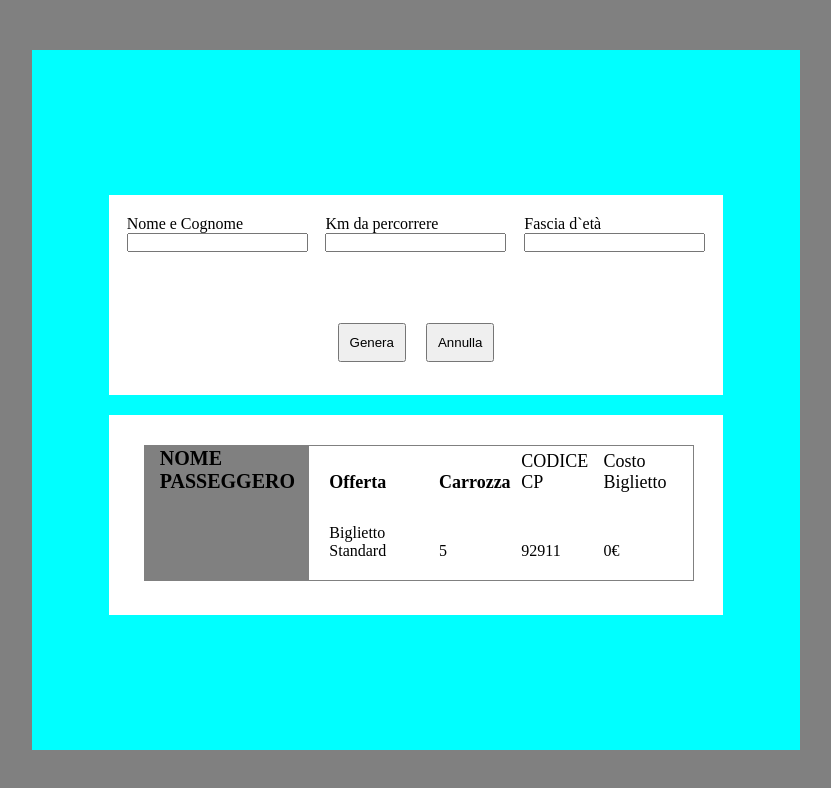
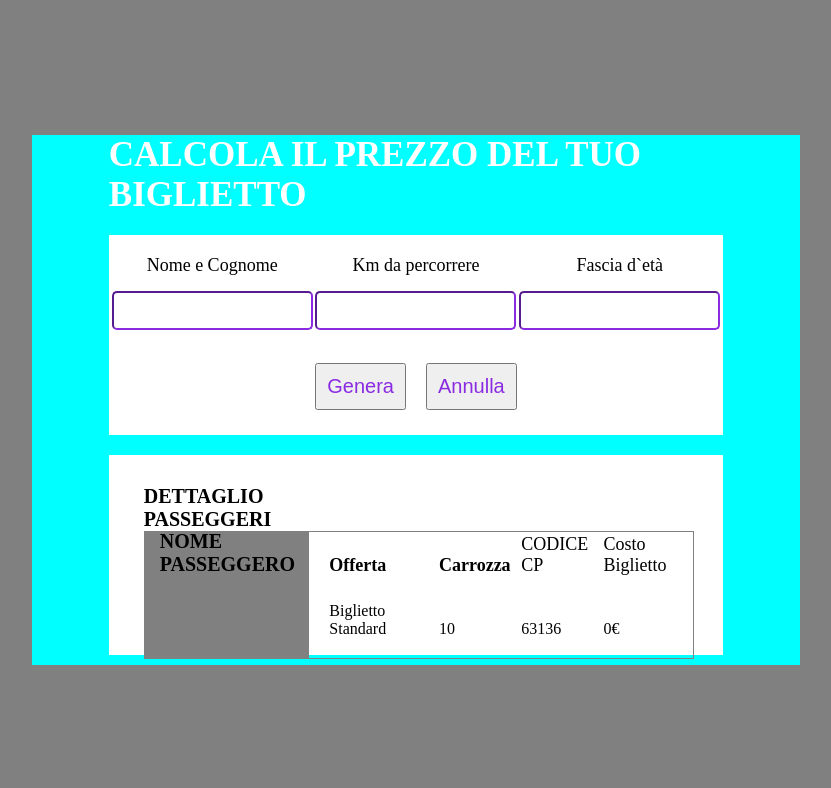
Before and after one commit to IbraChar03/js-biglietto-treno-form, a plain HTML site: page index.html in a window 1280 px wide. Both pictures are taken after a click on the button "Genera". Shown: the whole page, without its empty margins (224-1055 px from the left). Drawn offline with Linux system fonts and the light colour scheme.

Commit message:
numero random carrozza e codice

```diff
--- a/css/style.css
+++ b/css/style.css
@@ -14,7 +14,7 @@ main{
 }
 .container{
     width: 60%;
-     height: 700px;
+    /* height: 700px;    */
     background-color: aqua;
     padding-bottom: 10px;
     display: flex;
@@ -22,6 +22,17 @@ main{
     justify-content: center;
     align-items: center;
 
+}
+.calcola{
+    width: 80%;
+    /* background-color: brown; */
+    display: flex;
+    justify-content: center;
+    align-items: center;
+}
+.text-calcola{
+    color: white;
+    font-size: 35px;
 }
 
 #title{
@@ -44,19 +55,7 @@ main{
 
 }
 
-#prezzo{
-    display: none;
-    color: red;
-    font-size: 35px;
-    text-align: center;
-}
-.box{
-    width: 100%;
-}
-.box:active #prezzo{
-    display: block;
 
-}
 .generatore{
     margin-top: 20px;
     width: 80%;
@@ -70,13 +69,14 @@ main{
 .generatore2{
     margin-top: 20px;
     width: 80%;
-    height: 200px;
+     height: 200px;
     background-color: white;
      display: flex;
     justify-content: center;
     align-items: center;
     padding-top: 30px;
     padding-left: 35px;
+    padding-bottom: 10px;
 }
 .generatore2.mostra{
     display: none;
@@ -89,6 +89,15 @@ main{
     display: flex;
     border: 1px solid #808080;
 
+}
+.dettaglio{
+    width: 30%;
+    display: flex;
+    justify-content: flex-start;
+    align-items: center;
+}
+.text-dettaglio{
+    font-size: 20px;
 }
 .gen-1{
     display: flex;
@@ -118,6 +127,10 @@ main{
     padding-left: 15px;
     padding-right: 15px;
 }
+.nomePasseggero{
+    font-size: 18px;
+    font-weight: bold;
+}
 .offerta{
     width: 20%;
     height: 100%;
@@ -133,6 +146,20 @@ main{
     display: flex;
     flex-direction: column;
     justify-content: space-between;
+}
+.align{
+    margin-bottom: 15px;
+    text-align: center;
+    font-size: 18px;
+}
+.pad{
+    padding: 10px;
+    border-radius: 5px;
+    border-color: blueviolet;
+}
+.color-button{
+    font-size: 20px;
+    color: blueviolet;
 }
 .codice{
     width: 15%;
@@ -175,6 +202,29 @@ main{
     align-items: flex-end;
     padding-bottom: 20px;
     padding-left: 20px;
+    font-size: 16px;
+
+}
+.valore-carrozza{
+    height: 40%;
+    width: 100%;
+    /* background-color: chocolate; */
+    display: flex;
+    align-items: flex-end;
+    padding-bottom: 20px;
+    padding-left: 20px;
+    font-size: 16px;
+
+}
+.valore-codice{
+    height: 40%;
+    width: 100%;
+    /* background-color: chocolate; */
+    display: flex;
+    align-items: flex-end;
+    padding-bottom: 20px;
+    padding-left: 20px;
+    font-size: 16px;
 
 }
 .nom-pass{
--- a/index.html
+++ b/index.html
@@ -9,35 +9,43 @@
 <body>
 <main>
     <div class="container">
+        <div class="calcola">
+          <span class="text-calcola"><strong>CALCOLA IL PREZZO DEL TUO BIGLIETTO</strong> </span> </div>
+
         <div class="generatore">
             <div class="gen-1">
+
         <div class="nomecognome">
-            <div>Nome e Cognome</div>
-         <input type="text" id="inputNomeCognome">
+            <div class="align">Nome e Cognome</div>
+         <input type="text" id="inputNomeCognome" class="pad">
         </div>
         <div class="percorso">
-            <div>Km da percorrere</div>
-         <input type="number" id="inputKm">
+            <div class="align">Km da percorrere</div>
+         <input type="number" id="inputKm" class="pad">
         </div>
         <div class="fascia-eta">
-            <div>Fascia d`età</div>
-            <input type="number" id="inputEta">
+            <div class="align">Fascia d`età</div>
+            <input type="number" id="inputEta" class="pad">
         </div>
         </div>
         <div class="gen-2">
-            <button id="genera">Genera</button>
-             <input type="reset" id="annulla" value="Annulla">
-             <h1 id="title"></h1>
+
+            <button id="genera" class="color-button">Genera</button>
+             <input type="reset" id="annulla" value="Annulla"  class="color-button">
+
         </div>
     </div>
 
    <div class="generatore2 mostra">
+    <div class="dettaglio">
+        <span class="text-dettaglio"><strong>DETTAGLIO PASSEGGERI</strong> </span>
+    </div>
         <div class="biglietto">
             <div class="nomePass">
                 <div class="desc2">
                   <div class="nom-pass"><strong>NOME PASSEGGERO</strong>  </div> </div>
                   <div class="valori2">
-                  <div id="nomeBiglietto"></div>   </div>
+                  <div id="nomeBiglietto" class="nomePasseggero"></div>   </div>
 
             </div>
             <div class="offerta">
@@ -46,11 +54,11 @@
             </div>
             <div class="carrozza">
                 <div class="desc"><strong>Carrozza</strong></div>
-                <div class="valori">5</div>
+                <div class="valore-carrozza"></div>
             </div>
             <div class="codice">
                 <div class="desc">CODICE CP</div>
-                <div class="valori">92911</div>
+                <div class="valore-codice"></div>
             </div>
             <div class="costoBiglietto">
                 <div class="desc">Costo Biglietto</div>
--- a/js/main.js
+++ b/js/main.js
@@ -1,10 +1,13 @@
 let tasto= document.getElementById("genera");
+let tastoAnnulla= document.getElementById("annulla");
 
   tasto.addEventListener("click",
    function(){
     let nomeCognome=document.getElementById("inputNomeCognome").value;
     let chilometri=document.getElementById("inputKm").value;
     let eta=document.getElementById("inputEta").value;
+    let carrozza=Math.floor(Math.random() *10)+1;
+    let codiceCP=Math.floor(Math.random() *100000)+10000;
     let prezzo= 0.21 * chilometri;
     console.log(prezzo);
     let prezzoTot;
@@ -28,8 +31,17 @@ let tasto= document.getElementById("genera");
 
     let blocco= document.querySelector(".generatore2.mostra");
     blocco.style.display="block";
+
     let nomeBiglietto=document.getElementById("nomeBiglietto").innerHTML=`${nomeCognome}`
     let prezzoBiglietto=document.getElementById("prezzoBiglietto").innerHTML=`${prezzoTot}\u20AC `
-
+    let postoCarrozza=document.querySelector(".valore-carrozza").innerHTML=`${carrozza}`;
+    let codice=document.querySelector(".valore-codice").innerHTML=`${codiceCP}`;
   }
  );
+
+ annulla.addEventListener("click",
+   function(){
+     let none= document.querySelector(".generatore2.mostra")
+     none.style.display="none";
+  }
+ );
```
